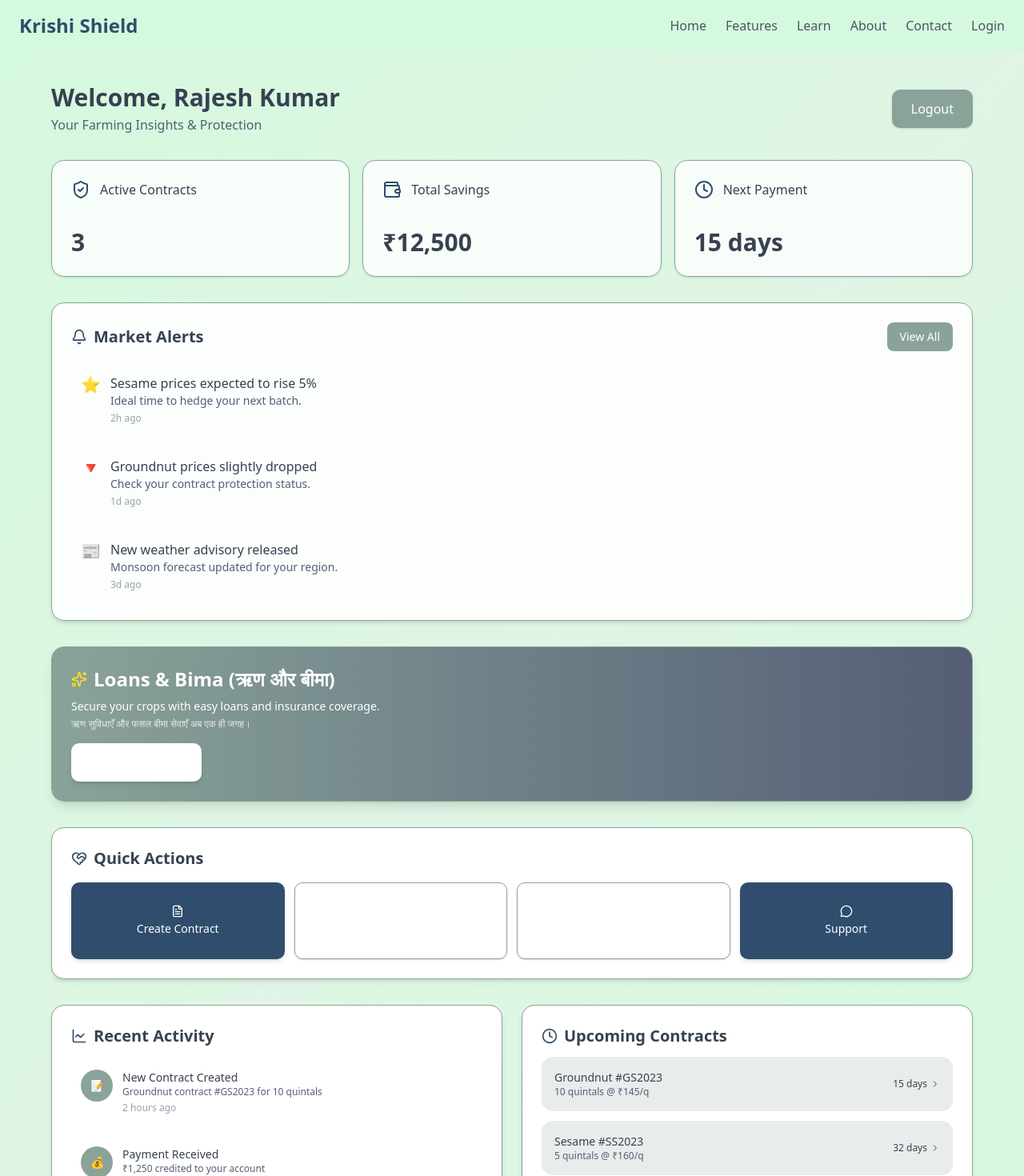
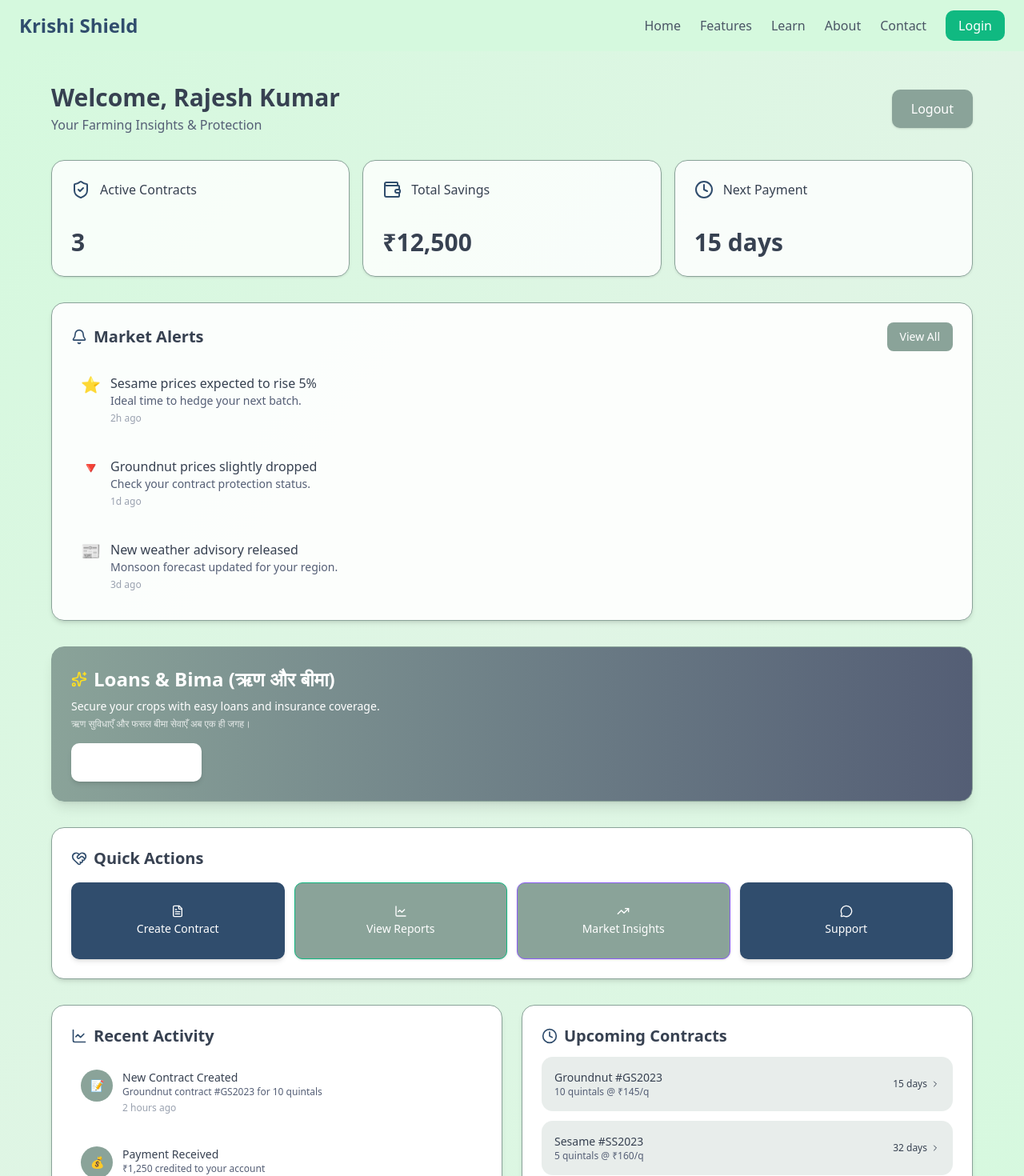
Before and after one commit to anadisharma5683/SIHOILS, a Next.js app: page /dashboard in a window 1280 px wide. Shown: the top 1470 px of the page at 80% size. Built offline with nearby package versions, Linux system fonts and the light colour scheme.

Commit message:
feat: p7

```diff
--- a/src/app/common/Navbar.tsx
+++ b/src/app/common/Navbar.tsx
@@ -1,14 +1,13 @@
 'use client';
 
 import Link from 'next/link';
-import { usePathname, useRouter } from 'next/navigation';
+import { usePathname } from 'next/navigation';
 import { motion } from 'framer-motion';
 import { useEffect, useState } from 'react';
 import { Menu, X } from 'lucide-react';
 
 const Navbar = () => {
   const pathname = usePathname();
-  const router = useRouter();
   const [isLoggedIn, setIsLoggedIn] = useState(false);
   const [isMenuOpen, setIsMenuOpen] = useState(false);
 
@@ -22,13 +21,6 @@ const Navbar = () => {
     return () => clearTimeout(timer);
   }, []);
 
-  const handleLogout = () => {
-    localStorage.removeItem('user');
-    // Also remove the auth cookie
-    document.cookie = 'authToken=; path=/; expires=Thu, 01 Jan 1970 00:00:00 GMT';
-    setIsLoggedIn(false);
-    router.push('/login');
-  };
 
   const navLinks = [
     { name: 'Home', path: '/' },
@@ -152,10 +144,10 @@ const Navbar = () => {
               >
                 <Link
                   href="/login"
-                  className={`block py-2 font-medium transition-colors duration-300 ${
+                  className={`block py-2 px-4 rounded-lg font-medium transition-all duration-300 ${
                     pathname === '/login'
-                      ? 'text-highlight border-l-4 border-highlight pl-4'
-                      : 'text-gray-600 hover:text-primary pl-4'
+                      ? 'bg-[#10b981] text-white border-l-4 border-[#059669] pl-4'
+                      : 'bg-[#10b981] text-white hover:bg-[#059669] pl-4'
                   }`}
                   role="menuitem"
                   aria-current={pathname === '/login' ? "page" : undefined}
@@ -251,10 +243,10 @@ const Navbar = () => {
             >
               <Link
                 href="/login"
-                className={`font-medium transition-colors duration-300 ${
+                className={`py-2 px-4 rounded-lg font-medium transition-all duration-300 ${
                   pathname === '/login'
-                    ? 'text-highlight border-b-2 border-highlight'
-                    : 'text-gray-600 hover:text-primary'
+                    ? 'bg-[#10b981] text-white border-b-2 border-[#059669]'
+                    : 'bg-[#10b981] text-white hover:bg-[#059669]'
                 }`}
                 role="menuitem"
                 aria-current={pathname === '/login' ? "page" : undefined}
--- a/src/app/dashboard/loans-bima/page.tsx
+++ b/src/app/dashboard/loans-bima/page.tsx
@@ -5,7 +5,7 @@ import { useRouter } from 'next/navigation';
 import Button from '@/app/common/Button';
 import { LOAN_DATA, CLAIM_HISTORY } from '@/constants/loanData';
 import { useAuth } from '@/contexts/AuthContext';
-import theme from '@/constants/theme';
+
 
 // Define types for our data
 interface LoanData {
@@ -18,12 +18,6 @@ interface LoanData {
   status: string;
 }
 
-interface ClaimHistory {
-  id: number;
-  date: string;
-  mishap: string;
-  status: string;
-}
 
 export default function LoansBimaPage() {
   const [kccId, setKccId] = useState('');
@@ -33,7 +27,7 @@ export default function LoansBimaPage() {
   const [error, setError] = useState('');
   const [kccIdError, setKccIdError] = useState('');
   const router = useRouter();
-  const { user, loading, logout } = useAuth();
+  const { user, loading } = useAuth();
 
   useEffect(() => {
     // Redirect to login if not authenticated
@@ -108,7 +102,7 @@ export default function LoansBimaPage() {
             <h1 className="text-2xl font-bold text-[#374151]">Loans & Bima</h1>
             <p className="text-[#545e75]">Access credit and insurance services</p>
           </div>
-          <Button onClick={() => router.push('/dashboard')} variant="secondary" className="bg-white hover:bg-[#f0f9f2] border border-[#8aa399] text-[#374151]">
+          <Button onClick={() => router.push('/dashboard')} variant="secondary" className="bg-[#f59e0b] hover:bg-[#d97706] border border-[#f59e0b] text-white">
             Back to Dashboard
           </Button>
         </div>
@@ -158,7 +152,7 @@ export default function LoansBimaPage() {
                       </p>
                     )}
                   </div>
-                  <Button type="submit" className="bg-[#304d6d] hover:bg-[#203d5d] text-white">
+                  <Button type="submit" className="bg-[#059669] hover:bg-[#047857] text-white">
                     Check Eligibility
                   </Button>
                 </form>
@@ -197,7 +191,7 @@ export default function LoansBimaPage() {
                   <Button
                     onClick={() => setLoanInfo(null)}
                     variant="secondary"
-                    className="w-full bg-white hover:bg-[#f0f9f2] border border-[#8aa399] text-[#374151]"
+                    className="w-full bg-[#10b981] hover:bg-[#059669] border border-[#10b981] text-white"
                   >
                     Check Another KCC ID
                   </Button>
@@ -230,7 +224,7 @@ export default function LoansBimaPage() {
               ) : (
                 <Button
                   onClick={() => setShowCamera(true)}
-                  className="w-full bg-[#304d6d] hover:bg-[#203d5d] text-white mb-4 flex items-center justify-center"
+                  className="w-full bg-[#dc2626] hover:bg-[#b91c1c] text-white mb-4 flex items-center justify-center"
                 >
                   <span className="mr-2">📷</span> Capture Photo/Video to Report Damage
                 </Button>
@@ -245,14 +239,14 @@ export default function LoansBimaPage() {
                   <div className="flex space-x-2">
                     <Button
                       onClick={handleCameraCapture}
-                      className="flex-1 bg-green-500 hover:bg-green-600"
+                      className="flex-1 bg-[#059669] hover:bg-[#047857]"
                     >
                       Capture
                     </Button>
                     <Button
                       onClick={() => setShowCamera(false)}
                       variant="secondary"
-                      className="flex-1 bg-white hover:bg-[#f0f9f2] border border-[#8aa399] text-[#374151]"
+                      className="flex-1 bg-[#6b7280] hover:bg-[#4b5563] border border-[#6b7280] text-white"
                     >
                       Cancel
                     </Button>
--- a/src/app/dashboard/page.tsx
+++ b/src/app/dashboard/page.tsx
@@ -1,6 +1,5 @@
 'use client';
 
-import { useEffect } from 'react';
 import { useRouter } from 'next/navigation';
 import { Button } from '@/components/ui/button';
 import { Card } from '@/components/ui/card';
@@ -20,7 +19,7 @@ import {
 import ButtonOld from '../common/Button';
 import LoadingSkeleton from '../common/LoadingSkeleton';
 import { useAuth } from '@/contexts/AuthContext';
-import theme from '@/constants/theme';
+
 
 // Removed metadata export since we're in a Client Component
 
@@ -247,7 +246,7 @@ export default function DashboardPage() {
 
           <div className="grid grid-cols-2 sm:grid-cols-4 gap-3">
             <ButtonOld
-              className="h-16 sm:h-20 md:h-24 flex flex-col items-center justify-center gap-1 bg-[#8aa399] hover:bg-[#7a9389] text-white text-xs sm:text-sm"
+              className="h-16 sm:h-20 md:h-24 flex flex-col items-center justify-center gap-1 bg-[#3b82f6] hover:bg-[#2563eb] text-white text-xs sm:text-sm"
               onClick={() => router.push('/dashboard/contracts')}
             >
               <FileText size={16} />
@@ -255,7 +254,7 @@ export default function DashboardPage() {
             </ButtonOld>
             <ButtonOld
               variant="secondary"
-              className="h-16 sm:h-20 md:h-24 flex flex-col items-center justify-center gap-1 text-xs sm:text-sm bg-white hover:bg-[#f0f9f2] border border-[#8aa399] text-[#374151]"
+              className="h-16 sm:h-20 md:h-24 flex flex-col items-center justify-center gap-1 text-xs sm:text-sm bg-[#10b981] hover:bg-[#059669] border border-[#10b981] text-white"
               onClick={() => router.push('/dashboard/reports')}
             >
               <LineChart size={16} />
@@ -263,14 +262,14 @@ export default function DashboardPage() {
             </ButtonOld>
             <ButtonOld
               variant="secondary"
-              className="h-16 sm:h-20 md:h-24 flex flex-col items-center justify-center gap-1 text-xs sm:text-sm bg-white hover:bg-[#f0f9f2] border border-[#8aa399] text-[#374151]"
+              className="h-16 sm:h-20 md:h-24 flex flex-col items-center justify-center gap-1 text-xs sm:text-sm bg-[#8b5cf6] hover:bg-[#7c3aed] border border-[#8b5cf6] text-white"
               onClick={() => router.push('/dashboard/insights')}
             >
               <TrendingUp size={16} />
               <span className="font-medium">Market Insights</span>
             </ButtonOld>
             <ButtonOld
-              className="h-16 sm:h-20 md:h-24 flex flex-col items-center justify-center gap-1 bg-[#545e75] hover:bg-[#444e65] text-white text-xs sm:text-sm"
+              className="h-16 sm:h-20 md:h-24 flex flex-col items-center justify-center gap-1 bg-[#f59e0b] hover:bg-[#d97706] text-white text-xs sm:text-sm"
               onClick={() => router.push('/dashboard/support')}
             >
               <MessageCircle size={16} />
--- a/src/app/page.tsx
+++ b/src/app/page.tsx
@@ -10,7 +10,7 @@ import ImageOptimized from '@/components/ImageOptimized';
 export default function Home() {
   return (
     <LazyMotion features={domAnimation}>
-      <div className="min-h-screen bg-gradient-to-br from-softBG via-neutral to-softBG">
+      <div className="min-h-screen bg-gradient-to-br from-softBG via-neutral to-softBG text-center">
         {/* 🌅 HERO SECTION */}
         <section className="pt-20 pb-12 px-4 sm:pt-24 sm:pb-16 md:pt-32 md:pb-20 relative overflow-hidden">
           {/* Faint diagonal gradient overlay */}
```
